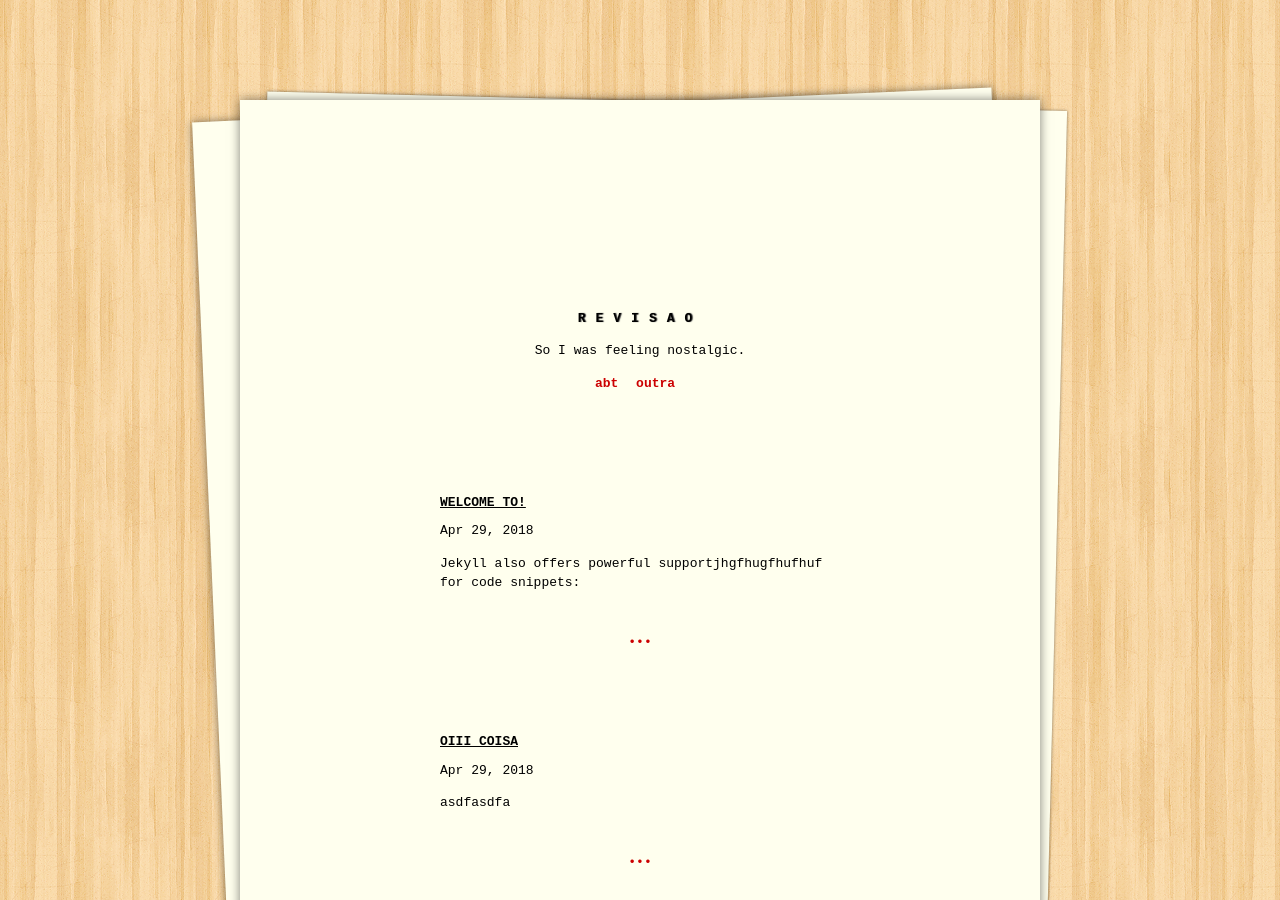
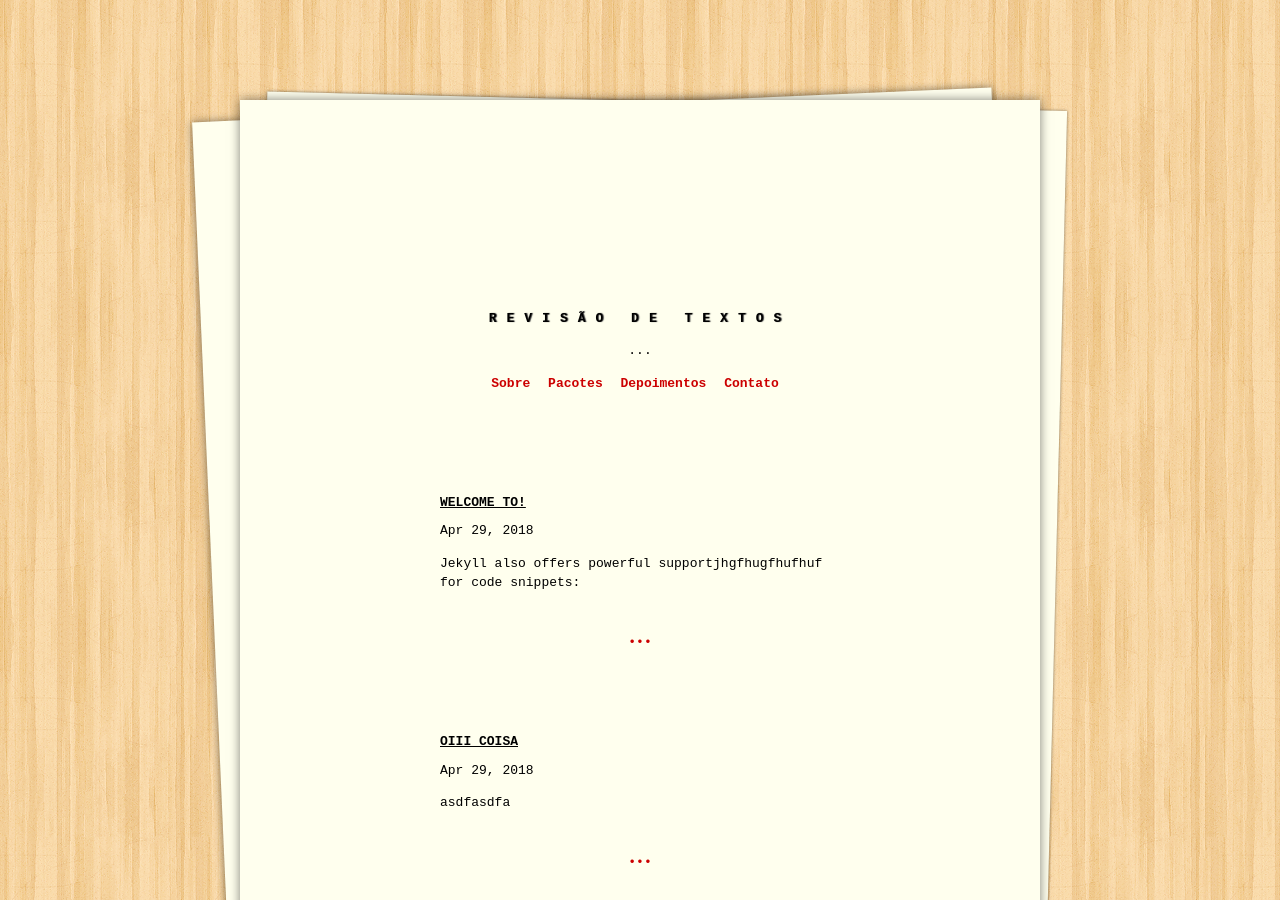
Before and after one commit to raqueldiniz/site, a Jekyll site: the page built from index.html, in a window 1280 px wide and 900 px high. Built offline with Jekyll 4.4.1, drawn with Linux system fonts in a browser that asks for light colours; the list of posts is cut into pages by our own code.

Commit message:
Update _config.yml

```diff
--- a/_config.yml
+++ b/_config.yml
@@ -1,8 +1,8 @@
 # Site settings
-title: "Revisao"
-description: "So I was feeling nostalgic."
+title: "Revisão de Textos"
+description: "..."
 baseurl: ""
-url: "http://alixedi.github.io"
+url: ""
 
 # Build settings
 markdown: kramdown
@@ -15,7 +15,11 @@ plugins:
 
 # Links
 links:
-  - title: "abt"
-    url: /about
-  - title: "outra"
-    url: /outra
+  - title: "Sobre"
+    url: /sobre
+  - title: "Pacotes"
+    url: /pacotes
+  - title: "Depoimentos"
+    url: /depoimentos
+  - title: "Contato"
+    url: /contato
```
